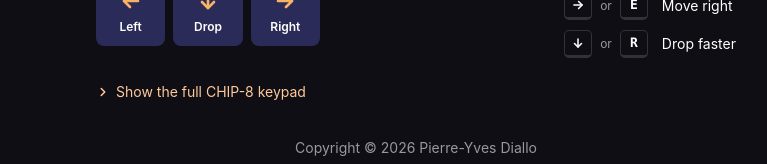
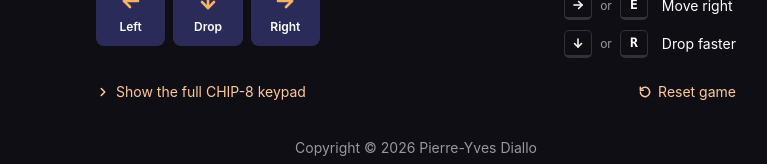
Before and after one commit to pierreyoda/newstackwhodis, a Next.js app: page /blog/getting-into-emulator-development-chip8 in a window 1280 px wide. Shown: the part 1822-1986 px from the top of the page, without its empty margins (224-991 px from the left). Built offline with nearby package versions, Linux system fonts and the light colour scheme.

Commit message:
:sparkles: CHIP-8 Tetris player: add reset button

```diff
--- a/src/components/blog/chip8/Chip8Icon.tsx
+++ b/src/components/blog/chip8/Chip8Icon.tsx
@@ -1,12 +1,18 @@
 import { FunctionComponent, ReactNode } from "react";
 
-export type Chip8IconName = "rotate" | "up" | "down" | "left" | "right" | "chevron" | "play";
+export type Chip8IconName = "rotate" | "reset" | "up" | "down" | "left" | "right" | "chevron" | "play";
 
 const iconPaths: Record<Chip8IconName, ReactNode> = {
   rotate: (
     <>
       <path d="M20 12a8 8 0 1 1-2.34-5.662" />
       <path d="M20 4v5h-5" />
+    </>
+  ),
+  reset: (
+    <>
+      <path d="M4 12a8 8 0 1 0 2.34-5.66" />
+      <path d="M4 4v5h5" />
     </>
   ),
   up: (
--- a/src/components/blog/chip8/Chip8TetrisPlayer.tsx
+++ b/src/components/blog/chip8/Chip8TetrisPlayer.tsx
@@ -131,7 +131,7 @@ export const Chip8TetrisPlayer: FunctionComponent<Chip8TetrisPlayerProps> = ({
   const [isPlaying, setIsPlaying] = useState(false);
   const [isKeypadShown, setIsKeypadShown] = useState(false);
   const [pressedKeys, setPressedKeys] = useState<ReadonlySet<Chip8KeypadIndex>>(() => new Set());
-  const { containerRef, pressKey, releaseKey, releaseAllKeys } = useChip8VirtualMachine({
+  const { containerRef, pressKey, releaseKey, releaseAllKeys, resetVm } = useChip8VirtualMachine({
     rom: TETRIS_ROM,
     scale,
     vmTickRateMsFactor,
@@ -150,6 +150,11 @@ export const Chip8TetrisPlayer: FunctionComponent<Chip8TetrisPlayerProps> = ({
       nextKeys.delete(keypadIndex);
       return nextKeys;
     });
+  };
+
+  const resetGame = () => {
+    resetVm();
+    setPressedKeys(new Set());
   };
 
   const handleKeyDown = (event: KeyboardEvent<HTMLDivElement>) => {
@@ -267,15 +272,28 @@ export const Chip8TetrisPlayer: FunctionComponent<Chip8TetrisPlayerProps> = ({
         </div>
       </div>
 
+      <div className="flex flex-wrap items-center justify-between gap-x-6">
         <button
           type="button"
           aria-expanded={isKeypadShown}
-        className="text-light-orange hover:text-orange flex min-h-11 items-center gap-1.5 self-start text-sm"
+          className="text-light-orange hover:text-orange flex min-h-11 items-center gap-1.5 text-sm"
           onClick={() => setIsKeypadShown(isShown => !isShown)}
         >
-        <Chip8Icon name="chevron" className={clsx("h-3.5 w-3.5 transition-transform", isKeypadShown && "rotate-90")} />
+          <Chip8Icon
+            name="chevron"
+            className={clsx("h-3.5 w-3.5 transition-transform", isKeypadShown && "rotate-90")}
+          />
           {isKeypadShown ? "Hide the full CHIP-8 keypad" : "Show the full CHIP-8 keypad"}
         </button>
+        <button
+          type="button"
+          className="text-light-orange hover:text-orange flex min-h-11 items-center gap-1.5 text-sm"
+          onClick={resetGame}
+        >
+          <Chip8Icon name="reset" className="h-3.5 w-3.5" />
+          Reset game
+        </button>
+      </div>
       {isKeypadShown && (
         <div className="flex flex-wrap items-start gap-8">
           <Chip8Keypad onKeyPressed={press} onKeyReleased={release} pressedKeys={pressedKeys} />
--- a/src/components/blog/chip8/useChip8VirtualMachine.ts
+++ b/src/components/blog/chip8/useChip8VirtualMachine.ts
@@ -198,5 +198,12 @@ export const useChip8VirtualMachine = ({
     }
   };
 
-  return { containerRef, pressKey, releaseKey, releaseAllKeys };
+  /** Restart the ROM from scratch (its first screen gets drawn even while paused, see `BOOT_FRAMES`). */
+  const resetVm = () => {
+    releaseAllKeys();
+    vm.loadROM(rom);
+    frameCounter.current = 0;
+  };
+
+  return { containerRef, pressKey, releaseKey, releaseAllKeys, resetVm };
 };
```
Lines whose indentation alone changed are shown as unchanged.
